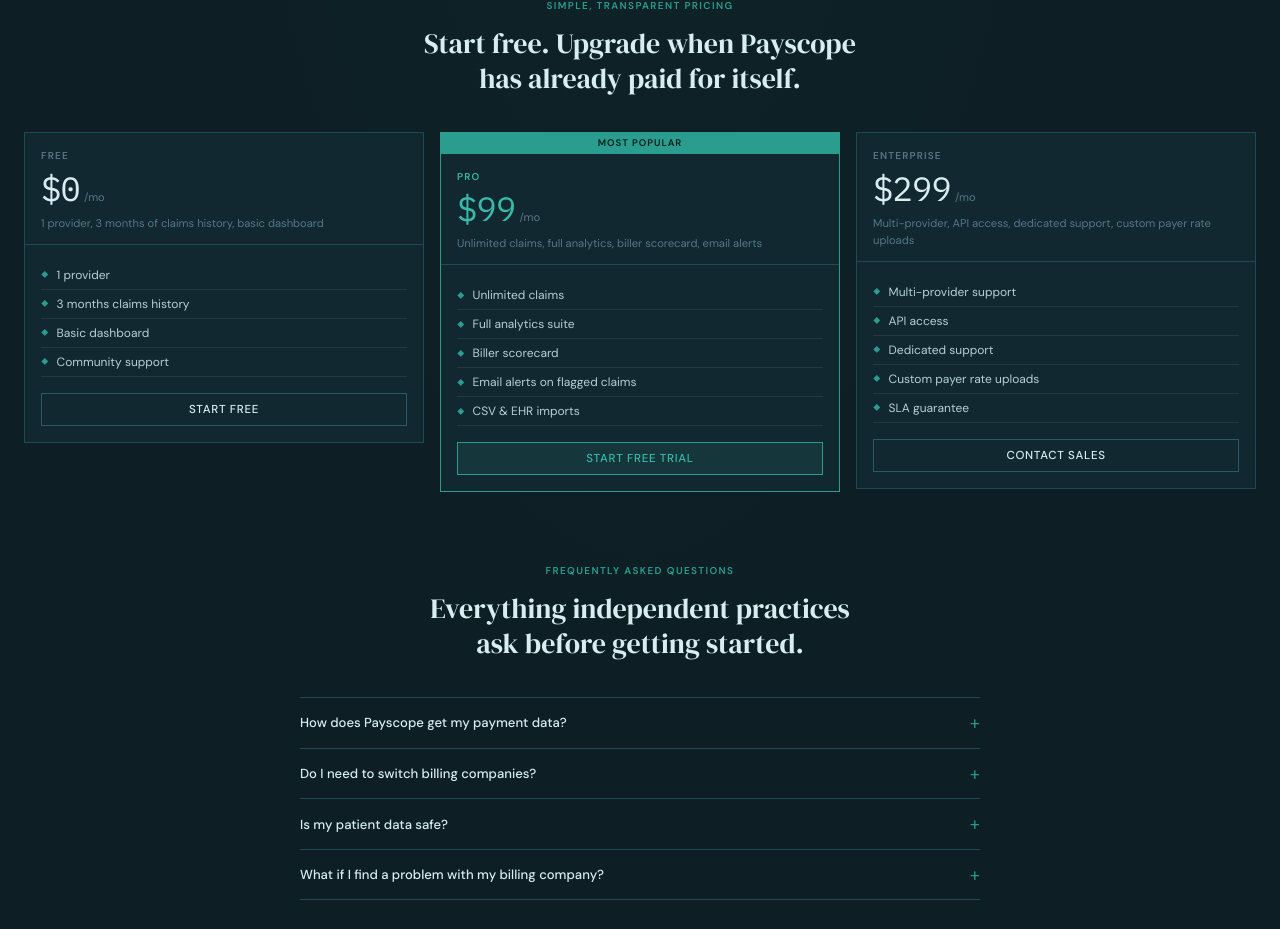
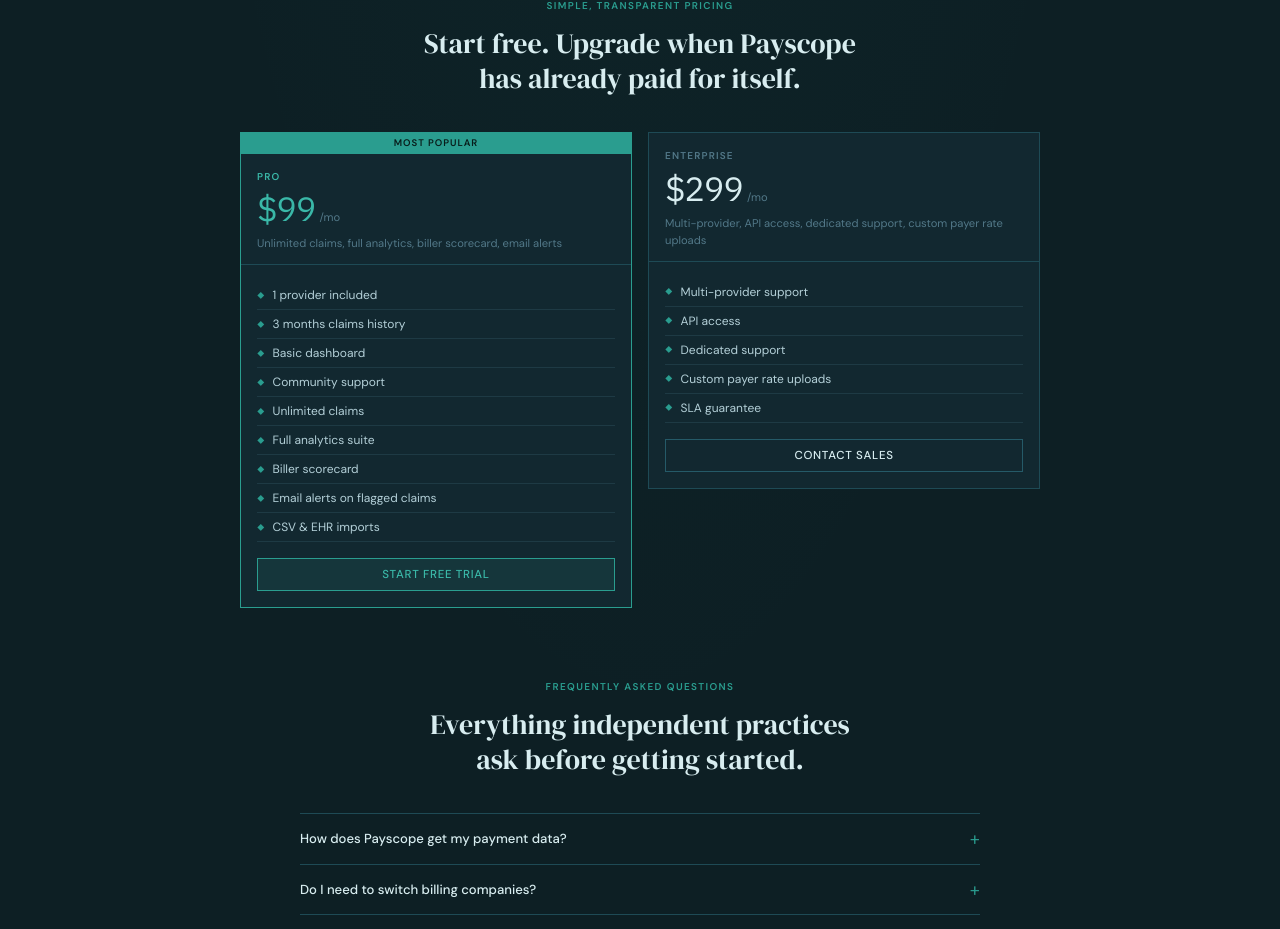
Before and after one commit to jakenef/payscope, a React app in the folder frontend/: page / in a window 1280 px wide. Shown: the part 1437-2366 px from the top of the page. Built offline with nearby package versions, Linux system fonts and the light colour scheme; no server answers; the HTML template or start-up script is replaced by a standard one.

Commit message:
feat: update pricing plans and enhance layout for better presentation

```diff
--- a/frontend/src/components/LandingContent.jsx
+++ b/frontend/src/components/LandingContent.jsx
@@ -44,19 +44,11 @@
 
 const PLANS = [
   {
-    name: 'Free',
-    price: '$0',
-    desc: '1 provider, 3 months of claims history, basic dashboard',
-    features: ['1 provider', '3 months claims history', 'Basic dashboard', 'Community support'],
-    cta: 'Start Free',
-    highlight: false,
-  },
-  {
     name: 'Pro',
     price: '$99',
     badge: 'Most Popular',
     desc: 'Unlimited claims, full analytics, biller scorecard, email alerts',
-    features: ['Unlimited claims', 'Full analytics suite', 'Biller scorecard', 'Email alerts on flagged claims', 'CSV & EHR imports'],
+    features: ['1 provider included', '3 months claims history', 'Basic dashboard', 'Community support', 'Unlimited claims', 'Full analytics suite', 'Biller scorecard', 'Email alerts on flagged claims', 'CSV & EHR imports'],
     cta: 'Start Free Trial',
     highlight: true,
   },
@@ -271,7 +263,7 @@
             Start free. Upgrade when Payscope<br />has already paid for itself.
           </SectionHeading>
         </div>
-        <div style={{ display: 'grid', gridTemplateColumns: 'repeat(3, 1fr)', gap: '16px', alignItems: 'start' }}>
+        <div style={{ display: 'grid', gridTemplateColumns: 'repeat(2, 1fr)', gap: '16px', alignItems: 'start', maxWidth: '800px', margin: '0 auto' }}>
           {PLANS.map(({ name, price, badge, desc, features, cta, highlight }) => (
             <div key={name} className="panel" style={{
               border: `1px solid ${highlight ? 'var(--primary)' : 'var(--border)'}`,
```
